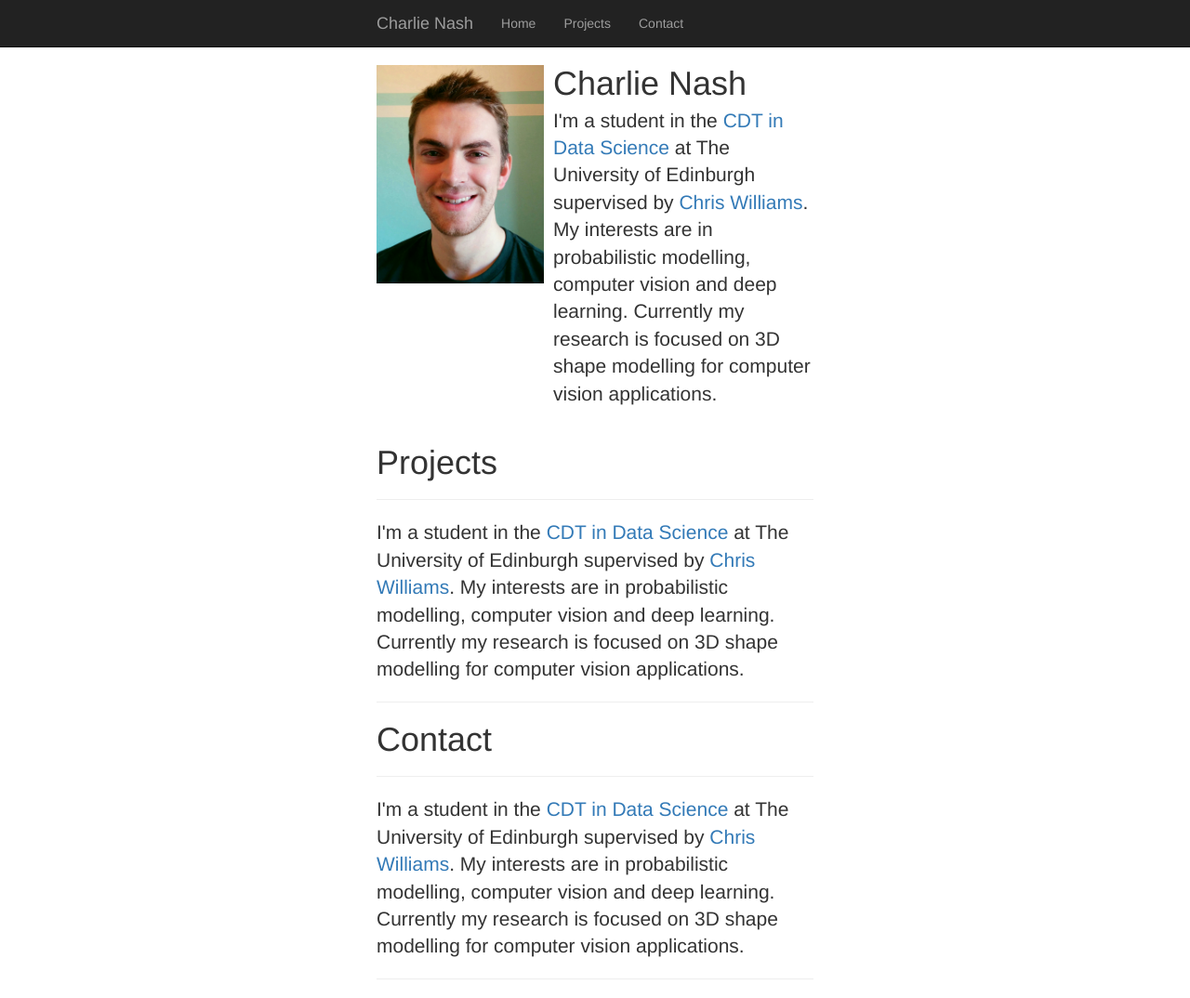
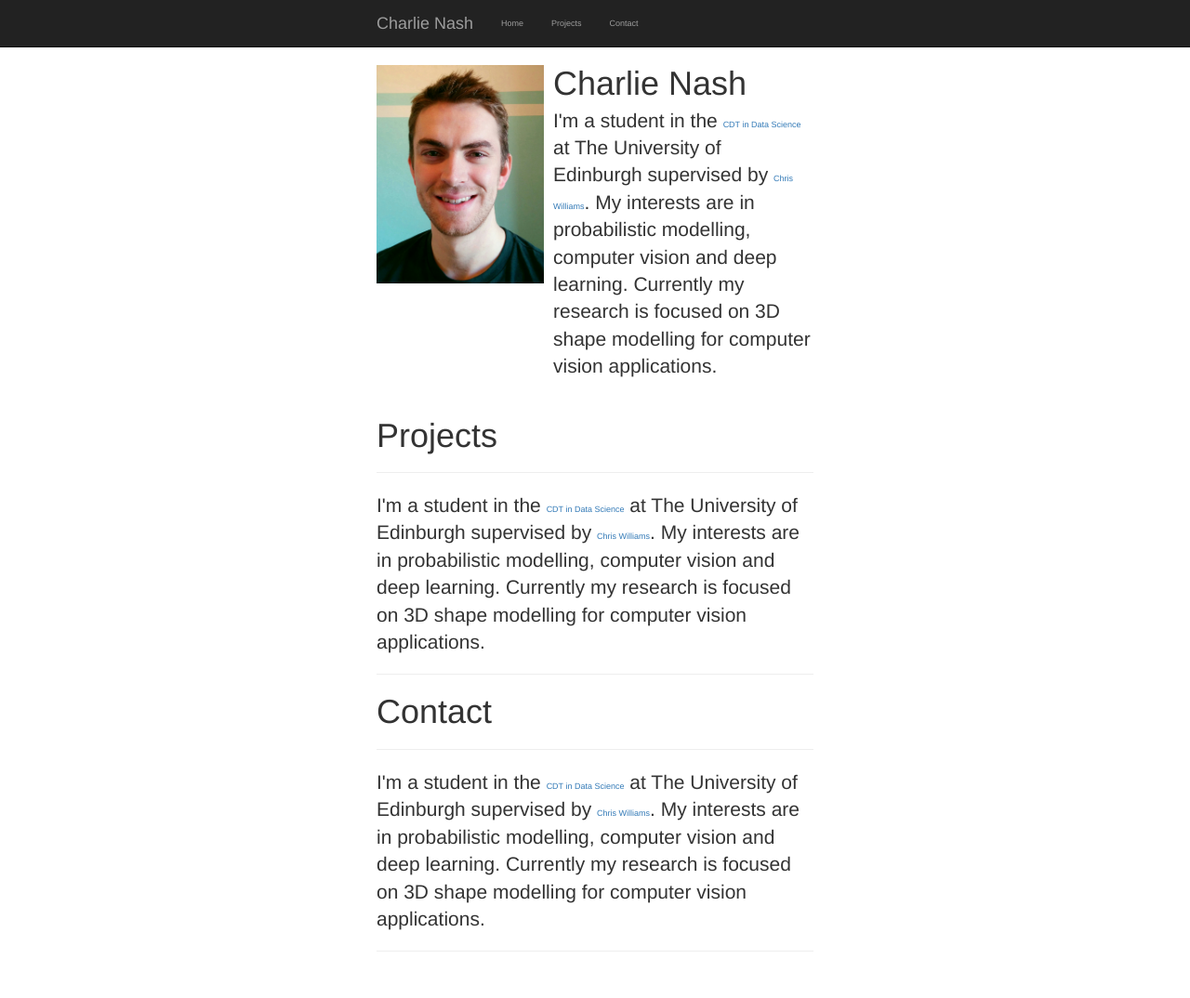
Before and after one commit to charlienash/charlienash.github.io, a Jekyll site: the page index.html, which Jekyll copies as it is, in a window 1280 px wide and 1074 px high. Shown: the whole window at 93% size. Built offline with Jekyll 4.4.1, drawn with Linux system fonts in a browser that asks for light colours.

Commit message:
Update styles.css

```diff
--- a/assets/css/styles.css
+++ b/assets/css/styles.css
@@ -27,3 +27,8 @@
 */
 
 .container-fluid { max-width: 500px; }
+
+/* style.css */
+* {
+   font-size: 9px;
+}
```
